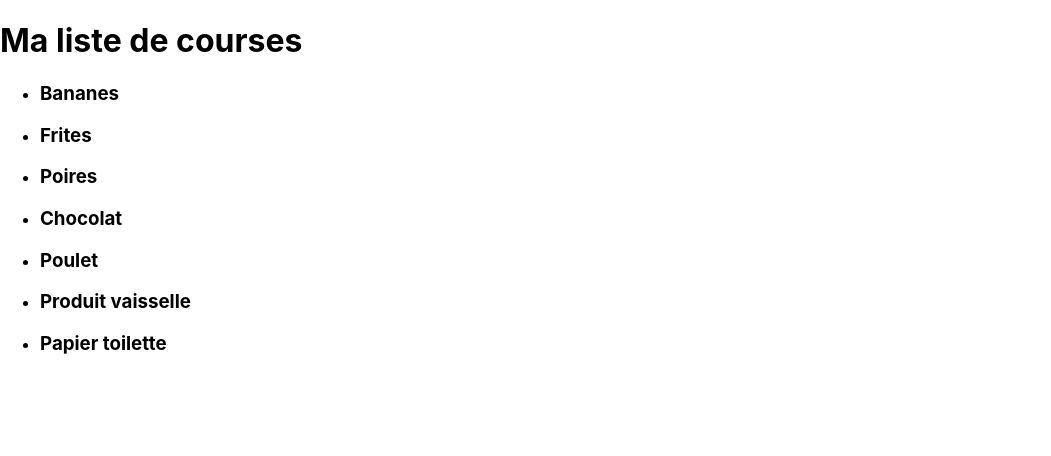
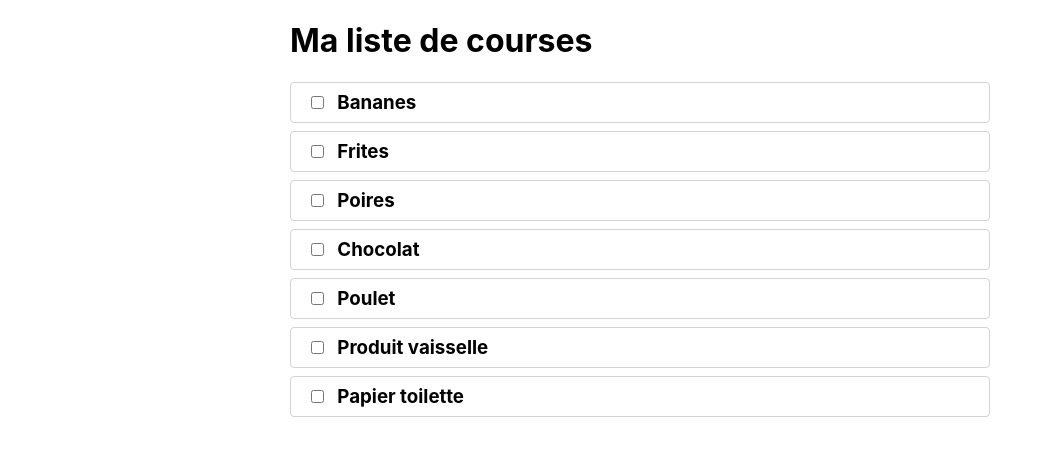
Before and after one commit to M2i-CDA-0720-Grenoble/s20-mobile-react-intro, a React (Create React App) app: page / in a window 1280 px wide. Shown: the top 456 px of the page, without its empty margins (0-1051 px from the left). Built offline with nearby package versions, Linux system fonts and the light colour scheme.

Commit message:
Add style to components

```diff
--- a/src/App.css
+++ b/src/App.css
@@ -1,38 +1,8 @@
 .App {
-  text-align: center;
+    max-width: 700px;
+    margin: 0 auto;
 }
 
-.App-logo {
-  height: 40vmin;
-  pointer-events: none;
+.App-title {
+
 }
-
-@media (prefers-reduced-motion: no-preference) {
-  .App-logo {
-    animation: App-logo-spin infinite 20s linear;
-  }
-}
-
-.App-header {
-  background-color: #282c34;
-  min-height: 100vh;
-  display: flex;
-  flex-direction: column;
-  align-items: center;
-  justify-content: center;
-  font-size: calc(10px + 2vmin);
-  color: white;
-}
-
-.App-link {
-  color: #61dafb;
-}
-
-@keyframes App-logo-spin {
-  from {
-    transform: rotate(0deg);
-  }
-  to {
-    transform: rotate(360deg);
-  }
-}
--- a/src/App.jsx
+++ b/src/App.jsx
@@ -1,4 +1,3 @@
-import logo from './logo.svg';
 import './App.css';
 
 import TodoList from './components/TodoList';
@@ -15,8 +14,8 @@ function App() {
   ];
 
   return (
-    <div>
-      <h1>Ma liste de courses</h1>
+    <div className="App">
+      <h1 className="App-title">Ma liste de courses</h1>
       <TodoList todos={todos} />
     </div>
   );
--- /dev/null
+++ b/src/components/Todo.css
@@ -0,0 +1,22 @@
+.Todo {
+    border: 1px solid lightgray;
+    border-radius: .25em;
+    list-style: none;
+    padding: .5em 1em;
+    display: flex;
+    align-items: center;
+    margin-bottom: .5em;
+    transition: background-color .3s ease;
+}
+
+.Todo:hover {
+    background-color: #f8f8f8;
+}
+
+.Todo-check {
+    margin-right: 1em;
+}
+
+.Todo-text {
+    margin: 0;
+}
--- a/src/components/Todo.jsx
+++ b/src/components/Todo.jsx
@@ -1,7 +1,10 @@
+import './Todo.css';
+
 function Todo(props) {
   return (
-    <li>
-      <h3>{props.text}</h3>
+    <li className="Todo">
+      <input type="checkbox" className="Todo-check" />
+      <h3 className="Todo-text">{props.text}</h3>
     </li>
   );
 }
--- /dev/null
+++ b/src/components/TodoList.css
@@ -0,0 +1,3 @@
+.TodoList {
+    padding-left: 0;
+}
--- a/src/components/TodoList.jsx
+++ b/src/components/TodoList.jsx
@@ -1,8 +1,10 @@
+import './TodoList.css';
+
 import Todo from './Todo';
 
 function TodoList(props) {
   return (
-    <ul>
+    <ul className="TodoList">
       {
         props.todos.map(
           function(text) {
```
